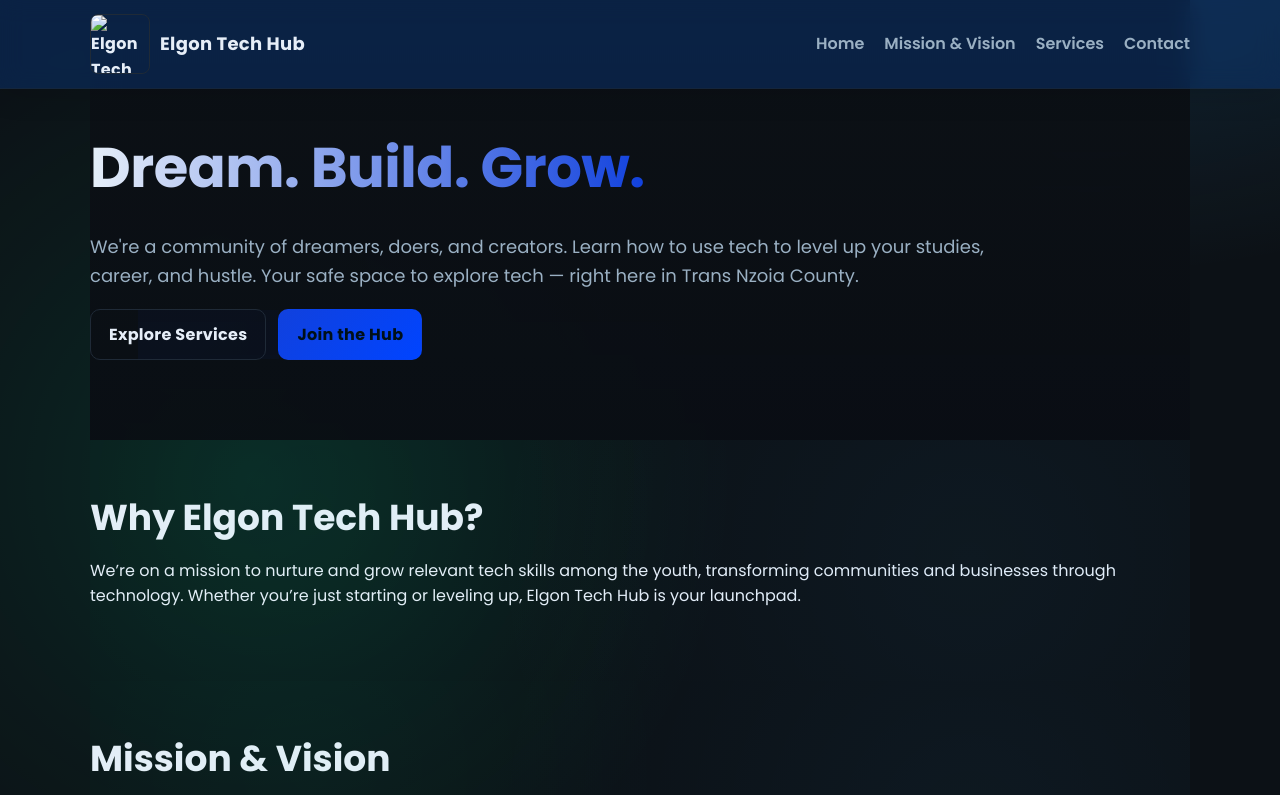
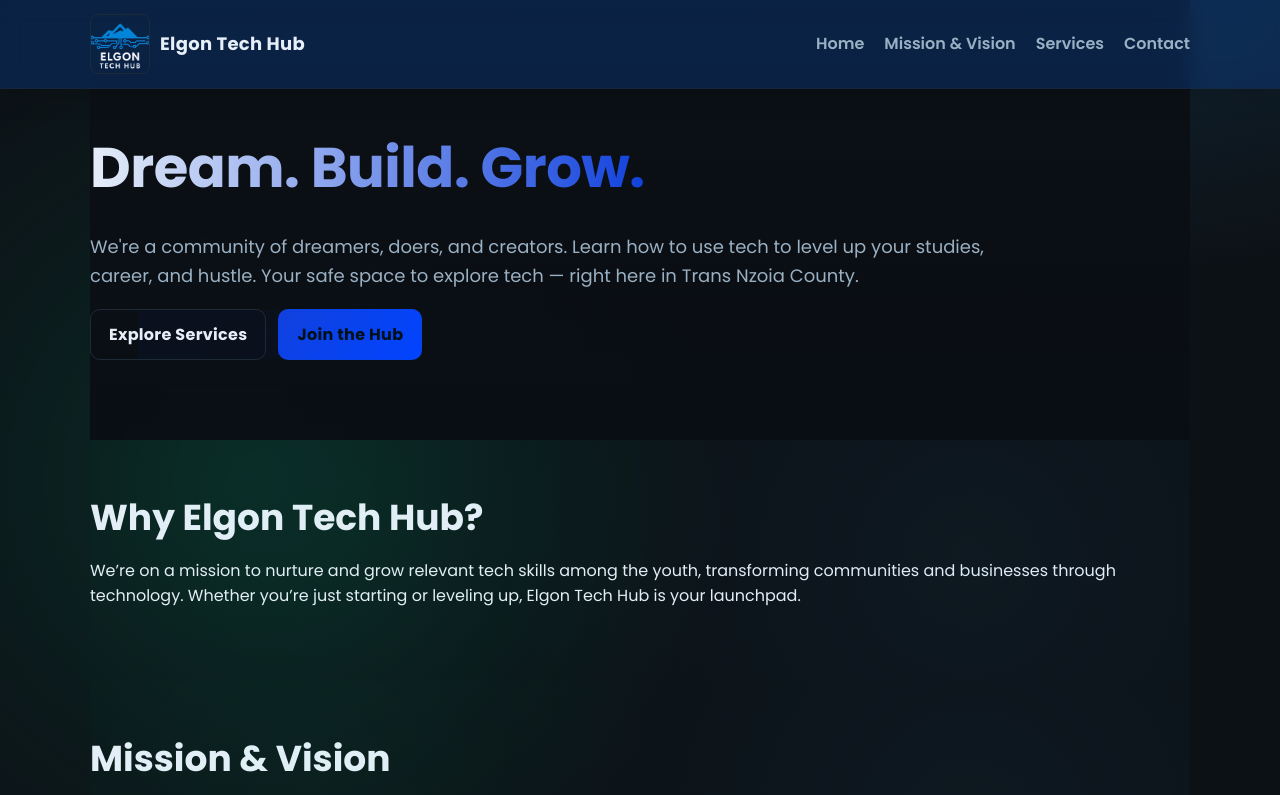
Before and after one commit to TheePoseidon/elgon-tech-hub, a website: page public/index.html in a window 1280 px wide. Shown: the top 795 px of the page. Drawn offline with Linux system fonts and the light colour scheme.

Commit message:
Update logo

```diff
--- a/public/index.html
+++ b/public/index.html
@@ -16,7 +16,7 @@
     <header class="site-header">
         <nav class="nav container">
             <div class="brand">
-                <img src="assets/no bcg elgon.png" alt="Elgon Tech Hub logo" class="brand__logo" />
+                <img src="assets/no-bcg_elgon.png" alt="Elgon Tech Hub logo" class="brand__logo" />
                 <span class="brand__name">Elgon Tech Hub</span>
             </div>
             <button class="mobile-menu-btn" aria-label="Toggle menu">
```
